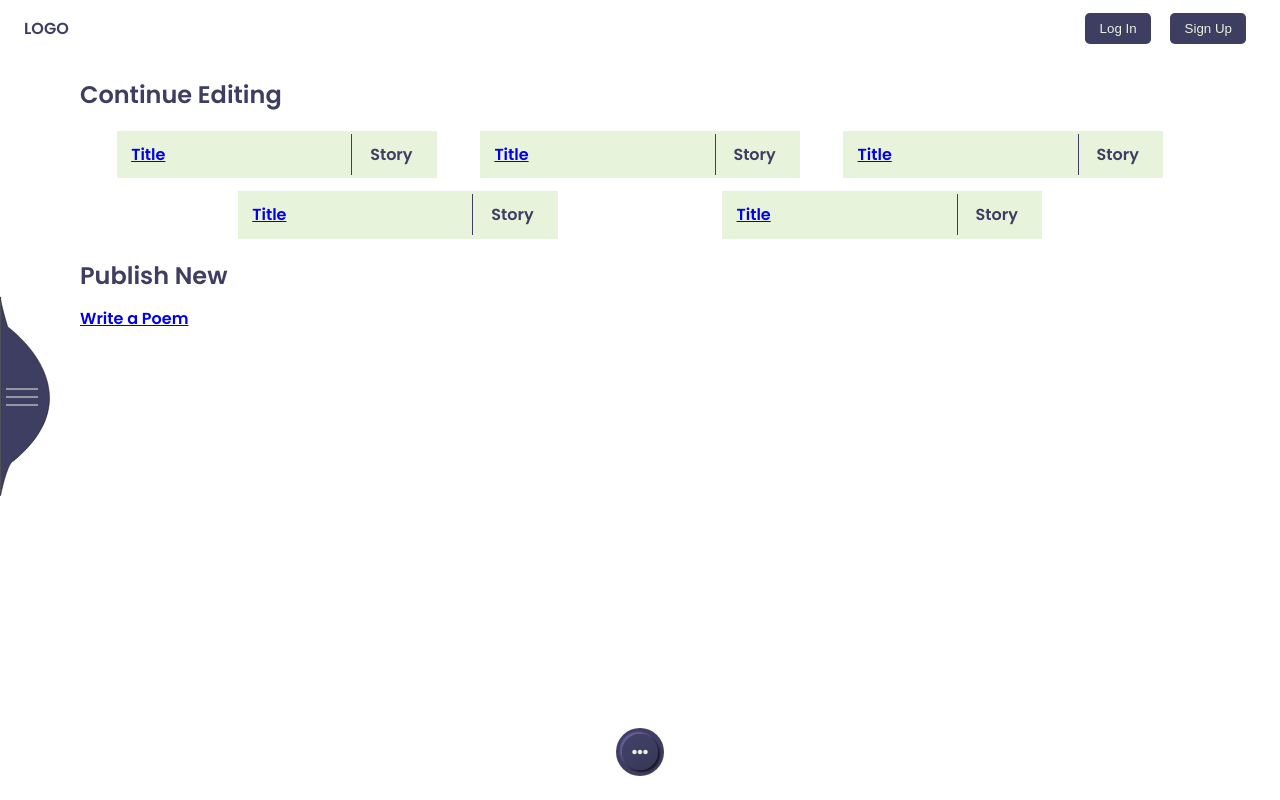
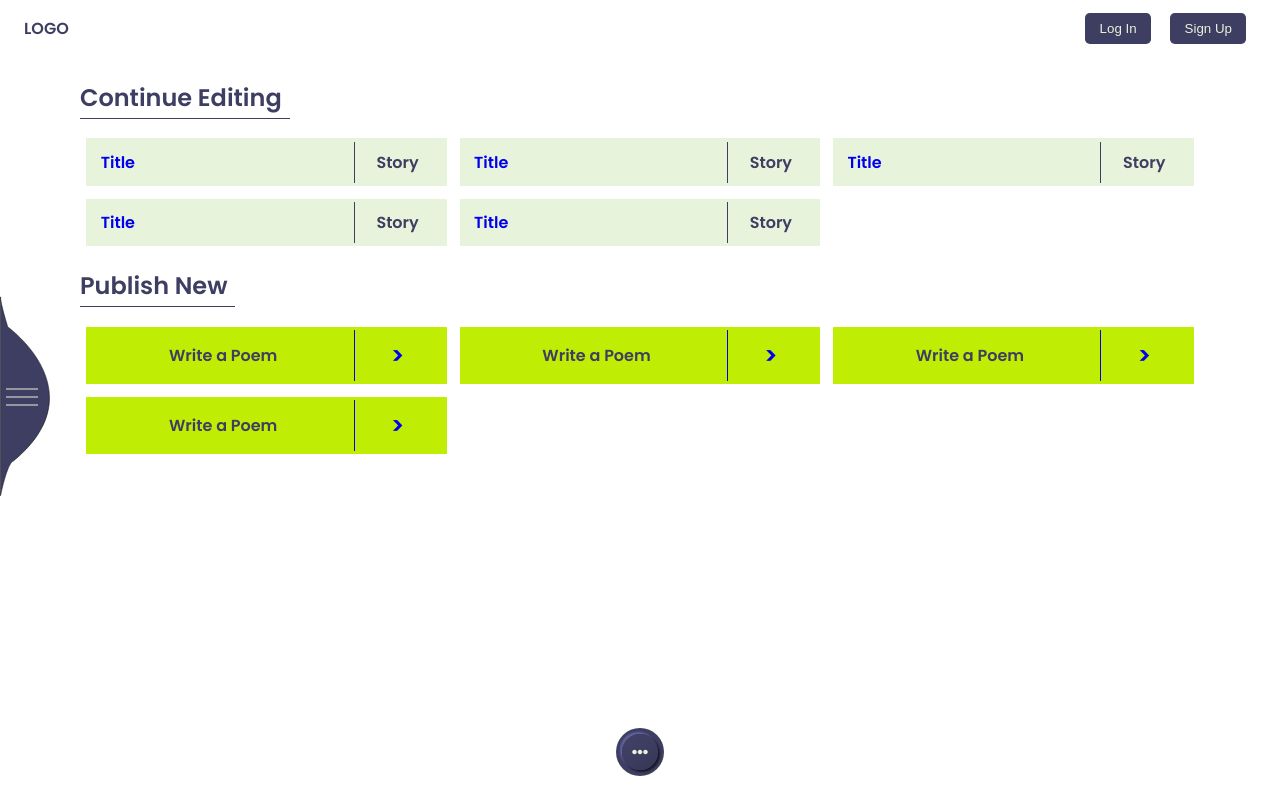
Before and after one commit to Subhra264/hemontika, a React (Create React App) app in the folder frontend/: page /publish in a window 1280 px wide. Built offline with nearby package versions, Linux system fonts and the light colour scheme.

Commit message:
Update Publish page design

```diff
--- a/frontend/src/App.scss
+++ b/frontend/src/App.scss
@@ -19,6 +19,10 @@
         margin: 0.4rem 0.6rem;
     }
 
+    a {
+        text-decoration: none;
+    }
+
     .display-none {
         display: none;
     }
--- a/frontend/src/components/Publish/Publish/Publish.scss
+++ b/frontend/src/components/Publish/Publish/Publish.scss
@@ -3,40 +3,54 @@
 .publish {
     h2 {
         margin: 0.8rem 0;
+
+        .h2-heading {
+            padding: 0.2rem 0.5rem 0.2rem 0;
+            display: inline-block;
+            border-bottom: 1px solid $primary_dark;
+        }
     }
 
-    .pending-works {
-        display: flex;
-        /* flex-basis: 50%; */
-        flex-wrap: wrap;
-        justify-content: space-evenly;
+    .publish-sec-items {
+        display: grid;
+        grid-template-columns: repeat(auto-fit, minmax(20rem, 1fr));
 
-        .pending-work {
-            min-width: 20rem;
+        .publish-sec-item {
             background-color: $primary_light;
-            display: inline-flex;
-            align-items: center;
-            justify-content: space-between;
+            display: inline-grid;
+            grid-template-columns: 3fr 1fr;
             padding: 0.2rem 0.4rem;
             margin: 0.4rem;
+            max-width: 25rem;
 
-            .mobile & {
-                width: 100%;
-                min-width: none;
+            .publish-sec-item-title {
+                display: inline-block;
+                padding: 0.5em;
             }
 
-            .pending-work-title {
-                display: inline-block;
-                padding: 0.5em;
-                flex-grow: 9;
+            .publish-sec-item-type {
+                text-align: center;
+                padding: 0.5rem;
+                border-left: 1px solid;
             }
 
-            .pending-work-type {
-                text-align: center;
-                padding: 0.5rem;
-                flex-grow: 1;
-                border-left: 1px solid;
+            &.publish-option {
+                background-color: $primary_yellowOchre_light;
+
+                .publish-sec-item-title {
+                    display: flex;
+                    justify-content: center;
+                    align-items: center;
+                }
+
+                .publish-sec-item-type {
+                    font-size: 1.5em;
+                }
             }
+        }
+
+        .mobile & {
+            grid-template-columns: 1fr;
         }
     }
 }
--- a/frontend/src/components/Publish/Publish/Publish.tsx
+++ b/frontend/src/components/Publish/Publish/Publish.tsx
@@ -5,59 +5,100 @@ import './Publish.scss';
 const Publish: React.FC = (props) => {
     return (
         <ResponsiveWrapper className="publish">
-            <div>
-                <h2>Continue Editing</h2>
-                <div className="pending-works">
-                    <div className="pending-work">
-                        <span className="pending-work-title">
-                            <Link to='/abc'>Title</Link>
-                        </span>
-                        <span className="pending-work-type">
+            <section>
+                <h2>
+                    <div className="h2-heading">
+                        Continue Editing
+                    </div>
+                </h2>
+                <div className="publish-sec-items">
+                    <div className="publish-sec-item">
+                        <Link to='/abc' className="publish-sec-item-title">
+                            Title
+                        </Link>
+                        <span className="publish-sec-item-type">
                             Story
                         </span>
                     </div>
-                    <div className="pending-work">
-                        <span className="pending-work-title">
+                    <div className="publish-sec-item">
+                        <span className="publish-sec-item-title">
                             <Link to='/abc'>Title</Link>
                         </span>
-                        <span className="pending-work-type">
+                        <span className="publish-sec-item-type">
                             Story
                         </span>
                     </div>
-                    <div className="pending-work">
-                        <span className="pending-work-title">
+                    <div className="publish-sec-item">
+                        <span className="publish-sec-item-title">
                             <Link to='/abc'>Title</Link>
                         </span>
-                        <span className="pending-work-type">
+                        <span className="publish-sec-item-type">
                             Story
                         </span>
                     </div>
-                    <div className="pending-work">
-                        <span className="pending-work-title">
+                    <div className="publish-sec-item">
+                        <span className="publish-sec-item-title">
                             <Link to='/abc'>Title</Link>
                         </span>
-                        <span className="pending-work-type">
+                        <span className="publish-sec-item-type">
                             Story
                         </span>
                     </div>
-                    <div className="pending-work">
-                        <span className="pending-work-title">
+                    <div className="publish-sec-item">
+                        <span className="publish-sec-item-title">
                             <Link to='/abc'>Title</Link>
                         </span>
-                        <span className="pending-work-type">
+                        <span className="publish-sec-item-type">
                             Story
                         </span>
                     </div>
                 </div>
-            </div>
-            <div>
-                <h2>Publish New</h2>
-                <div className="publish-new-options">
-                    <div className="publish-new-option">
-                        <Link to='/new-poem'>Write a Poem</Link>
+            </section>
+            <section>
+                <h2>
+                    <div className="h2-heading">
+                        Publish New
+                    </div>
+                </h2>
+                <div className="publish-sec-items">
+                    <div className="publish-sec-item publish-option">
+                        <span className="publish-sec-item-title">
+                            {/* <Link to='/new-poem'>Write a Poem</Link> */}
+                            Write a Poem
+                        </span>
+                        <Link to='/new-poem' className="publish-sec-item-type">
+                            &gt;
+                        </Link>
+                    </div>
+                    <div className="publish-sec-item publish-option">
+                        <span className="publish-sec-item-title">
+                            {/* <Link to='/new-poem'>Write a Poem</Link> */}
+                            Write a Poem
+                        </span>
+                        <Link to='/new-poem' className="publish-sec-item-type">
+                            &gt;
+                        </Link>
+                    </div>
+                    <div className="publish-sec-item publish-option">
+                        <span className="publish-sec-item-title">
+                            {/* <Link to='/new-poem'>Write a Poem</Link> */}
+                            Write a Poem
+                        </span>
+                        <Link to='/new-poem' className="publish-sec-item-type">
+                            &gt;
+                        </Link>
+                    </div>
+                    <div className="publish-sec-item publish-option">
+                        <span className="publish-sec-item-title">
+                            {/* <Link to='/new-poem'>Write a Poem</Link> */}
+                            Write a Poem
+                        </span>
+                        <Link to='/new-poem' className="publish-sec-item-type">
+                            &gt;
+                        </Link>
                     </div>
                 </div>
-            </div>
+            </section>
         </ResponsiveWrapper>
     );
 };
```
